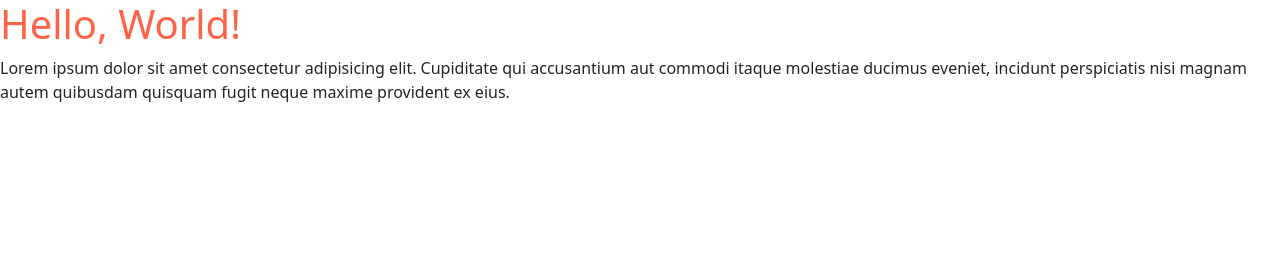
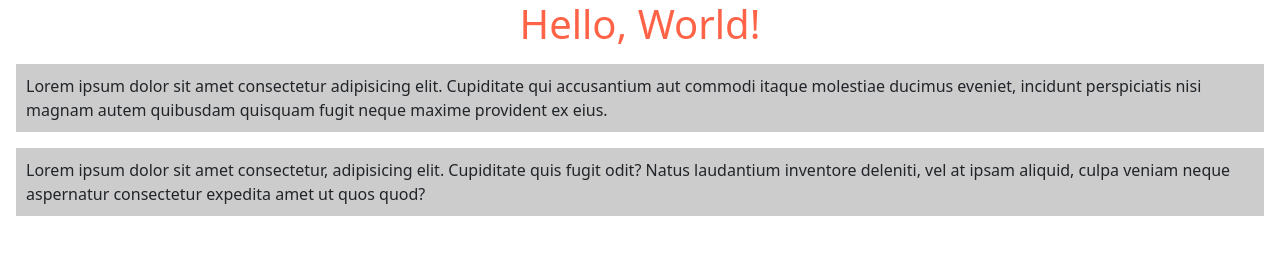
Before and after one commit to zherdvaleriy/project, a website built with Parcel: page src/index.html in a window 1280 px wide. Built offline with nearby package versions, Linux system fonts and the light colour scheme.

Commit message:
some files modified

```diff
--- a/src/index.html
+++ b/src/index.html
@@ -9,5 +9,6 @@
   <body>
     <h1>Hello, World!</h1>
     <p>Lorem ipsum dolor sit amet consectetur adipisicing elit. Cupiditate qui accusantium aut commodi itaque molestiae ducimus eveniet, incidunt perspiciatis nisi magnam autem quibusdam quisquam fugit neque maxime provident ex eius.</p>
+    <p>Lorem ipsum dolor sit amet consectetur, adipisicing elit. Cupiditate quis fugit odit? Natus laudantium inventore deleniti, vel at ipsam aliquid, culpa veniam neque aspernatur consectetur expedita amet ut quos quod?</p>
   </body>
 </html>
--- a/src/styles/main.scss
+++ b/src/styles/main.scss
@@ -13,4 +13,10 @@
 
 h1 {
   color: tomato;
+  text-align: center;
 }
+p{
+  background-color: #ccc;
+  margin: 1rem;
+  padding: 10px;
+}
```
